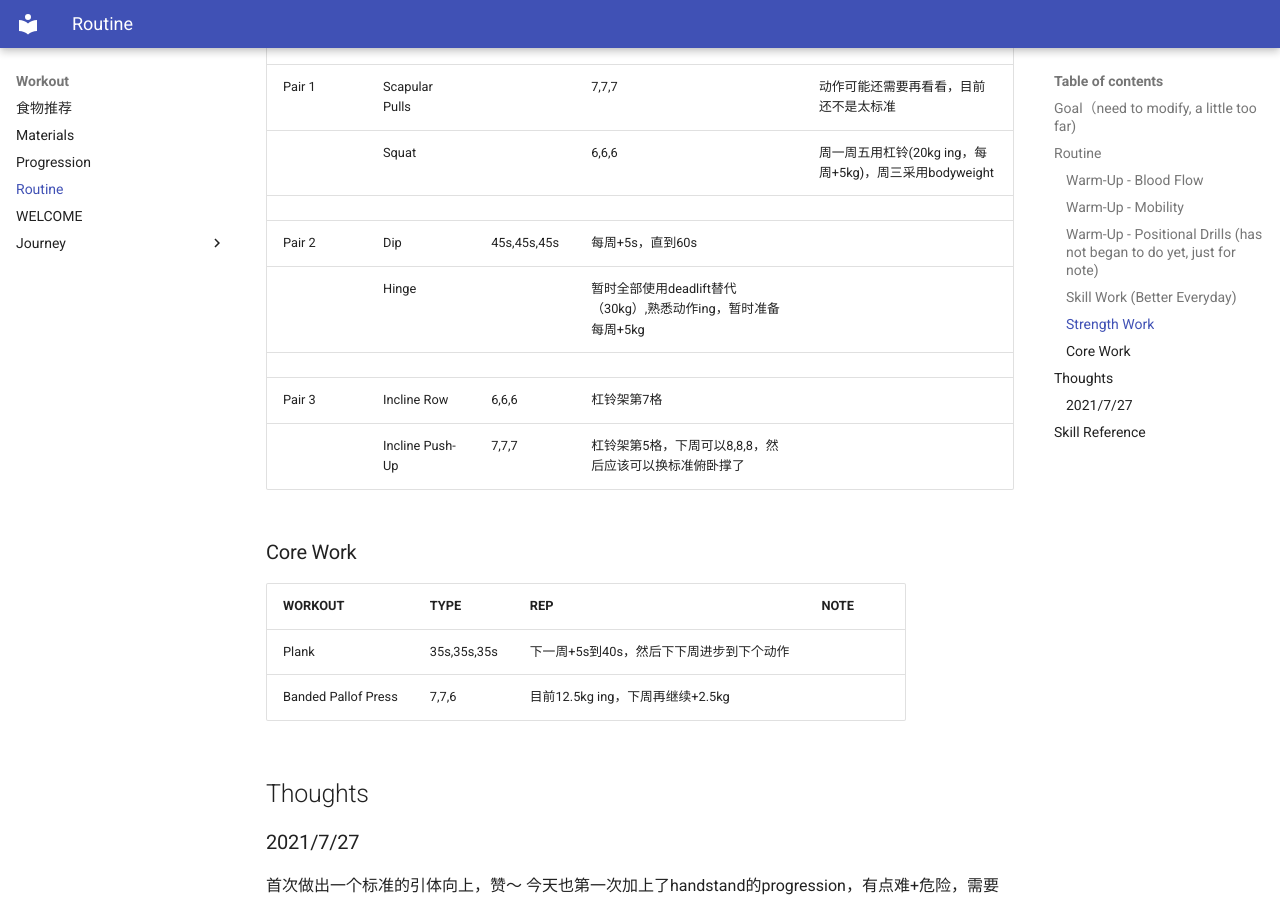
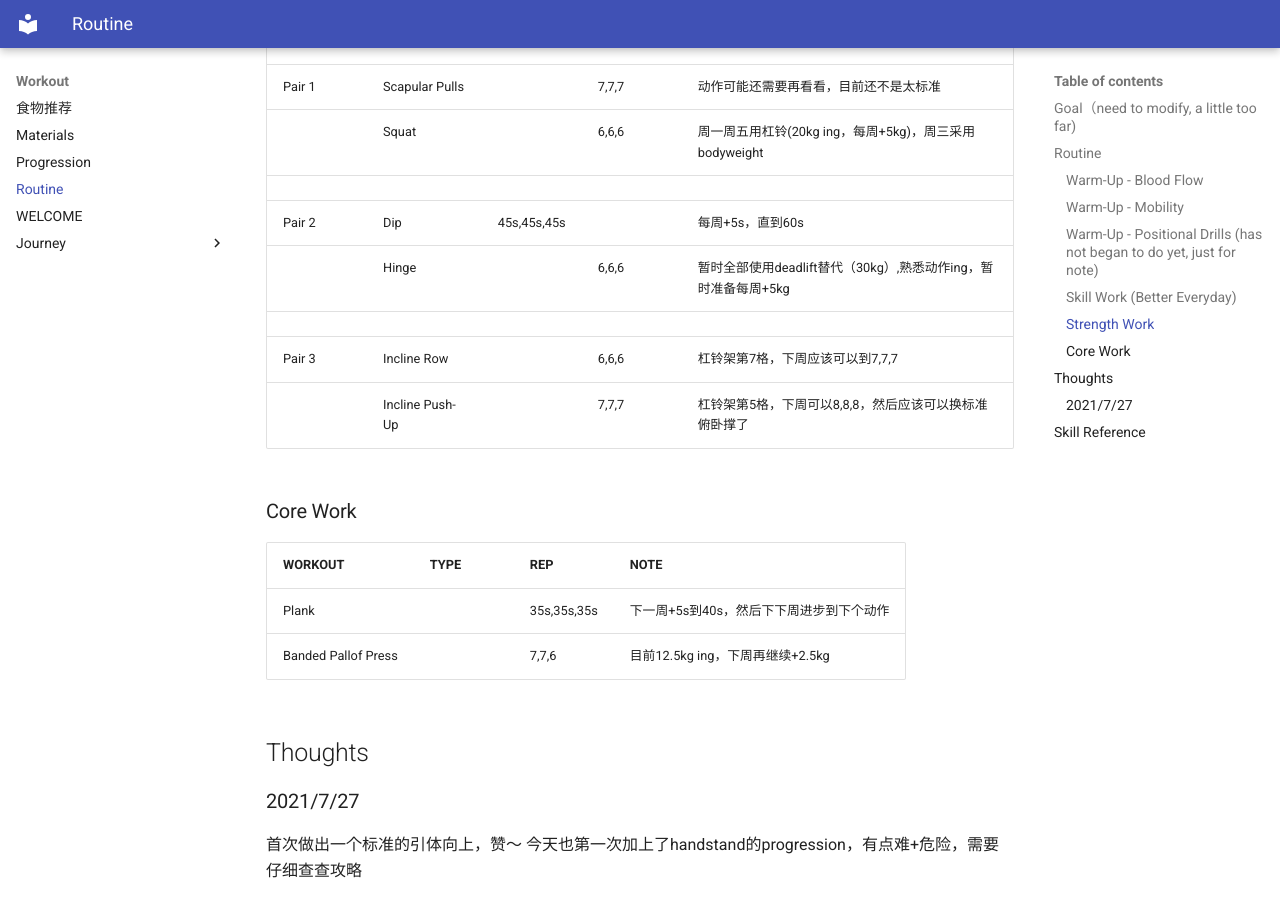
Before and after one commit to sidkang/wiki, an MkDocs documentation site: the page built from docs/workout/routine.md, in a window 1280 px wide and 900 px high, scrolled down 1207 px. Built offline with MkDocs 1.6.1 and Material for MkDocs 9.7.7, drawn with Linux system fonts in a browser that asks for light colours.

Commit message:
update workout

```diff
--- a/docs/workout/routine.md
+++ b/docs/workout/routine.md
@@ -44,18 +44,18 @@ ID|WORKOUT|TYPE|REP|NOTE
 Pair 1|Scapular Pulls||7,7,7|动作可能还需要再看看，目前还不是太标准
 |Squat||6,6,6|周一周五用杠铃(20kg ing，每周+5kg)，周三采用bodyweight
 |
-Pair 2|Dip|45s,45s,45s|每周+5s，直到60s
-|Hinge||暂时全部使用deadlift替代（30kg）,熟悉动作ing，暂时准备每周+5kg
+Pair 2|Dip|45s,45s,45s||每周+5s，直到60s
+|Hinge||6,6,6|暂时全部使用deadlift替代（30kg）,熟悉动作ing，暂时准备每周+5kg
 |
-Pair 3|Incline Row|6,6,6|杠铃架第7格
-|Incline Push-Up|7,7,7|杠铃架第5格，下周可以8,8,8，然后应该可以换标准俯卧撑了
+Pair 3|Incline Row||6,6,6|杠铃架第7格，下周应该可以到7,7,7
+|Incline Push-Up||7,7,7|杠铃架第5格，下周可以8,8,8，然后应该可以换标准俯卧撑了
 
 ### Core Work
 
 WORKOUT|TYPE|REP|NOTE
 -|-|-|-
-Plank|35s,35s,35s|下一周+5s到40s，然后下下周进步到下个动作
-Banded Pallof Press|7,7,6|目前12.5kg ing，下周再继续+2.5kg
+Plank||35s,35s,35s|下一周+5s到40s，然后下下周进步到下个动作
+Banded Pallof Press||7,7,6|目前12.5kg ing，下周再继续+2.5kg
 
 ## Thoughts
 
```
